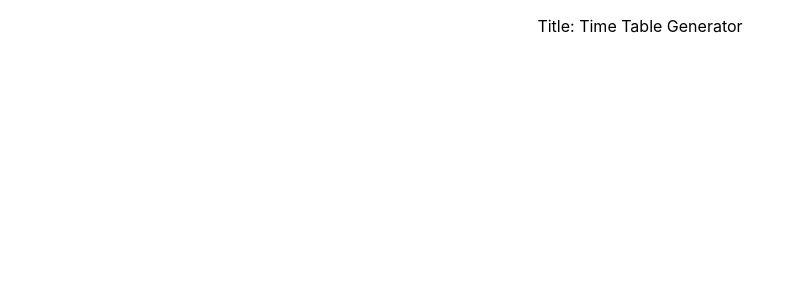
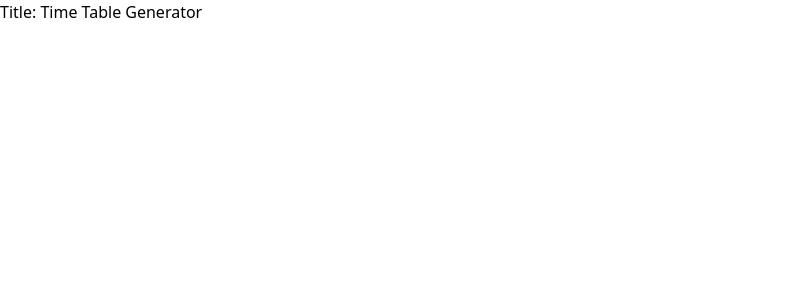
Before and after one commit to time-table-generator/website, a React (Create React App) app: page / in a window 1280 px wide. Shown: the top 300 px of the page, without its empty margins (0-806 px from the left). Built offline with nearby package versions, Linux system fonts and the light colour scheme.

Commit message:
Added Tailwind CSS

```diff
--- a/package.json
+++ b/package.json
@@ -39,6 +39,7 @@
     ]
   },
   "devDependencies": {
-    "gh-pages": "^6.0.0"
+    "gh-pages": "^6.0.0",
+    "tailwindcss": "^3.3.3"
   }
 }
--- a/src/App.css
+++ b/src/App.css
@@ -1,38 +1,3 @@
-.App {
-  text-align: center;
-}
-
-.App-logo {
-  height: 40vmin;
-  pointer-events: none;
-}
-
-@media (prefers-reduced-motion: no-preference) {
-  .App-logo {
-    animation: App-logo-spin infinite 20s linear;
-  }
-}
-
-.App-header {
-  background-color: #282c34;
-  min-height: 100vh;
-  display: flex;
-  flex-direction: column;
-  align-items: center;
-  justify-content: center;
-  font-size: calc(10px + 2vmin);
-  color: white;
-}
-
-.App-link {
-  color: #61dafb;
-}
-
-@keyframes App-logo-spin {
-  from {
-    transform: rotate(0deg);
-  }
-  to {
-    transform: rotate(360deg);
-  }
-}
+@tailwind base;
+@tailwind components;
+@tailwind utilities;
--- a/src/index.css
+++ b/src/index.css
@@ -1,13 +1,3 @@
-body {
-  margin: 0;
-  font-family: -apple-system, BlinkMacSystemFont, 'Segoe UI', 'Roboto', 'Oxygen',
-    'Ubuntu', 'Cantarell', 'Fira Sans', 'Droid Sans', 'Helvetica Neue',
-    sans-serif;
-  -webkit-font-smoothing: antialiased;
-  -moz-osx-font-smoothing: grayscale;
-}
-
-code {
-  font-family: source-code-pro, Menlo, Monaco, Consolas, 'Courier New',
-    monospace;
-}
+@tailwind base;
+@tailwind components;
+@tailwind utilities;
--- /dev/null
+++ b/tailwind.config.js
@@ -0,0 +1,8 @@
+/** @type {import('tailwindcss').Config} */
+module.exports = {
+  content: ["./src/**/*.{html,js, jsx, css}", "./src/*.{html,js, jsx, css}"],
+  theme: {
+    extend: {},
+  },
+  plugins: [],
+}
```
Also changed, not shown: 1 other file (tests, documents, lock files or other folders).
